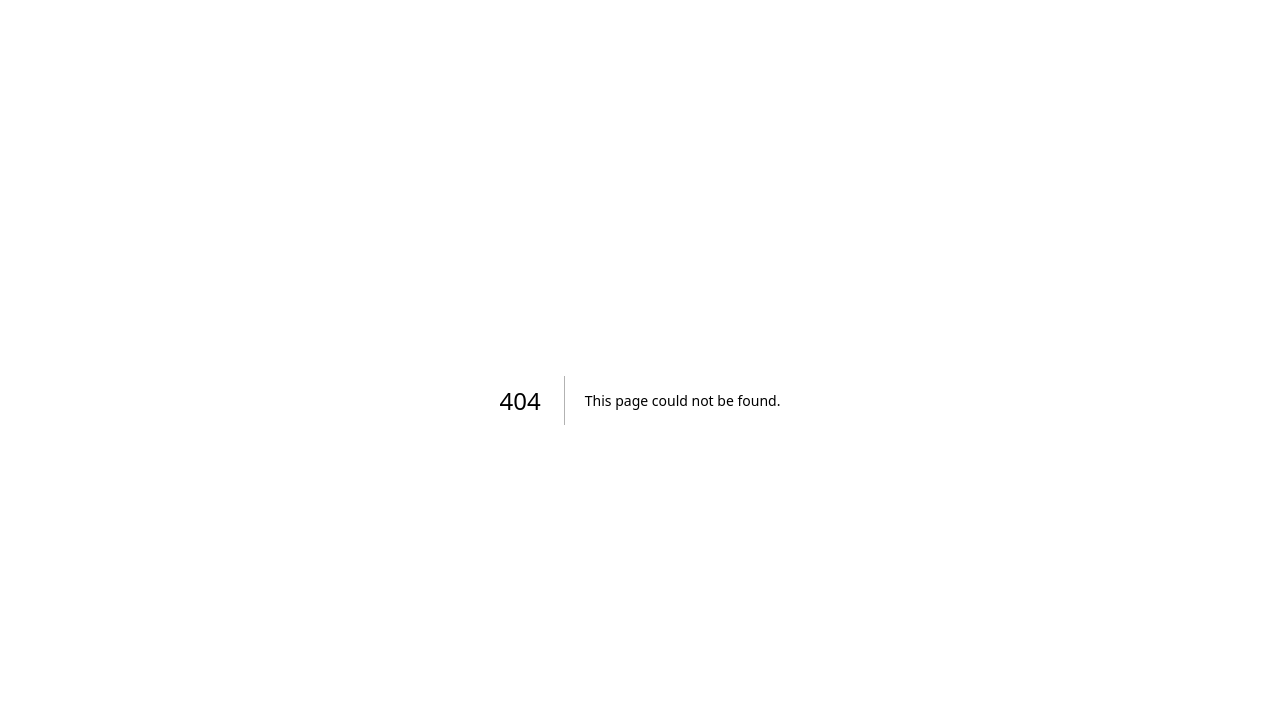
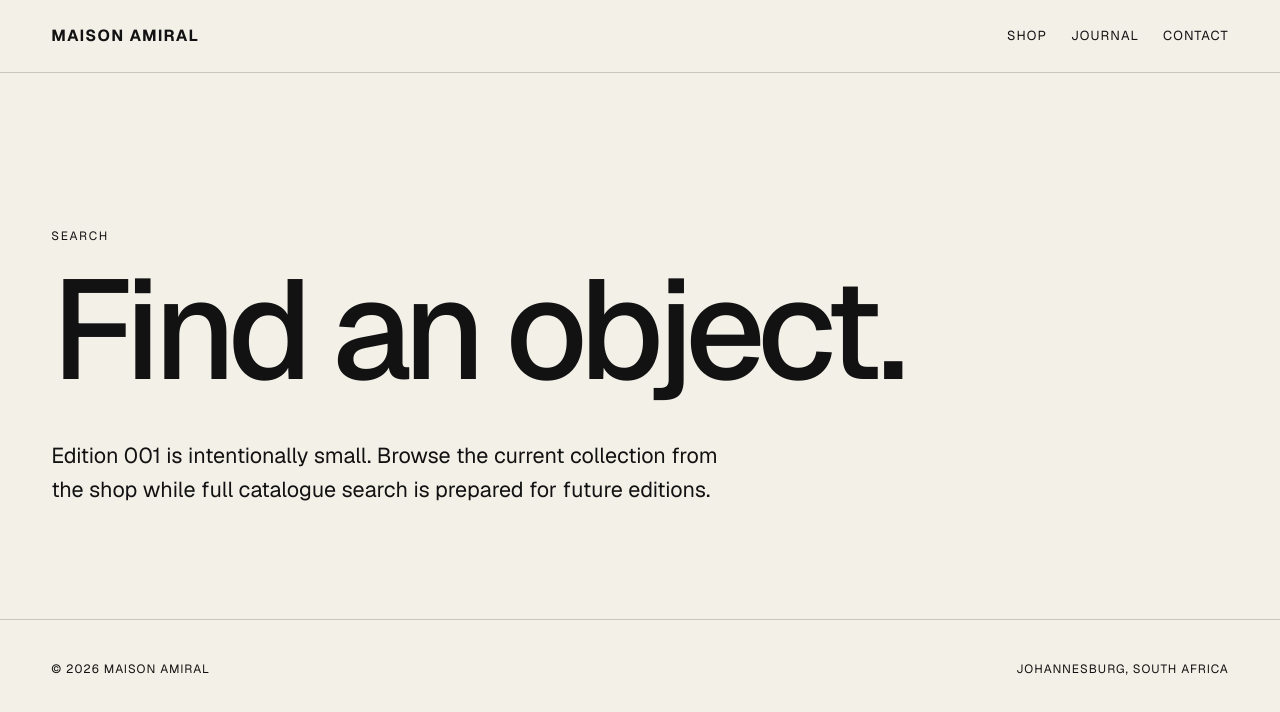
Before and after one commit to Tee-star-black/maisonamiral, a Next.js app: page /search in a window 1280 px wide. Before the commit this address had no page. Shown: the top 712 px of the page. Built offline with nearby package versions, Linux system fonts and the light colour scheme.

Commit message:
feat: add search page

```diff
--- /dev/null
+++ b/src/app/search/page.tsx
@@ -0,0 +1,8 @@
+import type { Metadata } from "next";
+import { EditorialPage } from "@/components/editorial-page";
+
+export const metadata: Metadata = { title: "Search", robots: { index: false, follow: true } };
+
+export default function SearchPage() {
+  return <EditorialPage eyebrow="Search" title="Find an object." intro="Edition 001 is intentionally small. Browse the current collection from the shop while full catalogue search is prepared for future editions." />;
+}
```
